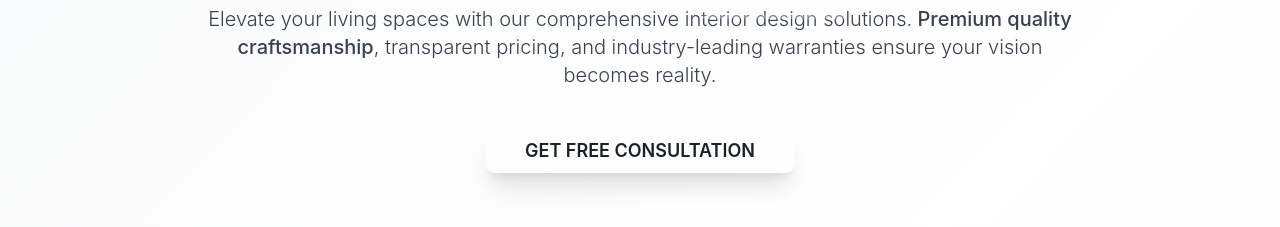
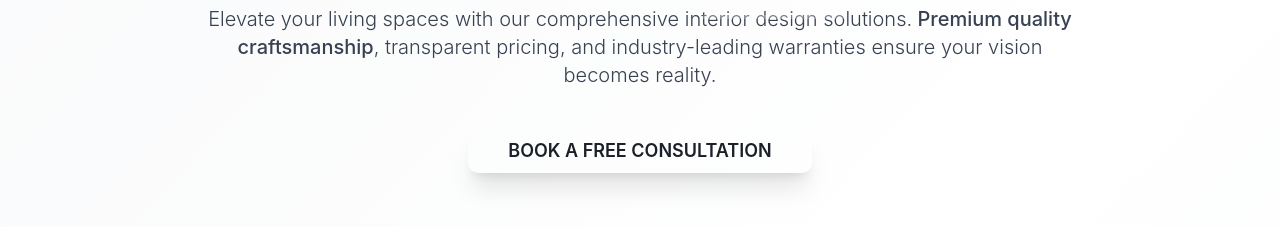
Before and after one commit to chetan21122004/InteriorByGourav, a React (Vite) app: page / in a window 1280 px wide. Shown: the part 1600-1827 px from the top of the page. Built offline with nearby package versions, Linux system fonts and the light colour scheme.

Commit message:
pyuhhhhhh

```diff
--- a/src/components/WhatWeOfferSection.tsx
+++ b/src/components/WhatWeOfferSection.tsx
@@ -67,7 +67,7 @@ export const WhatWeOfferSection = () => {
               size="lg"
               className="px-6 sm:px-8 md:px-10 py-3 md:py-4 text-sm sm:text-base md:text-lg font-semibold hover:scale-105 transition-all duration-300 shadow-xl hover:shadow-2xl relative overflow-hidden group w-full sm:w-auto"
             >
-              <span className="relative z-10">GET FREE CONSULTATION</span>
+              <span className="relative z-10">BOOK A FREE CONSULTATION</span>
               <div className="absolute inset-0 bg-gradient-to-r from-yellow-400 to-brand-gold opacity-0 group-hover:opacity-100 transition-opacity duration-300"></div>
             </Button>
           </div>
```
